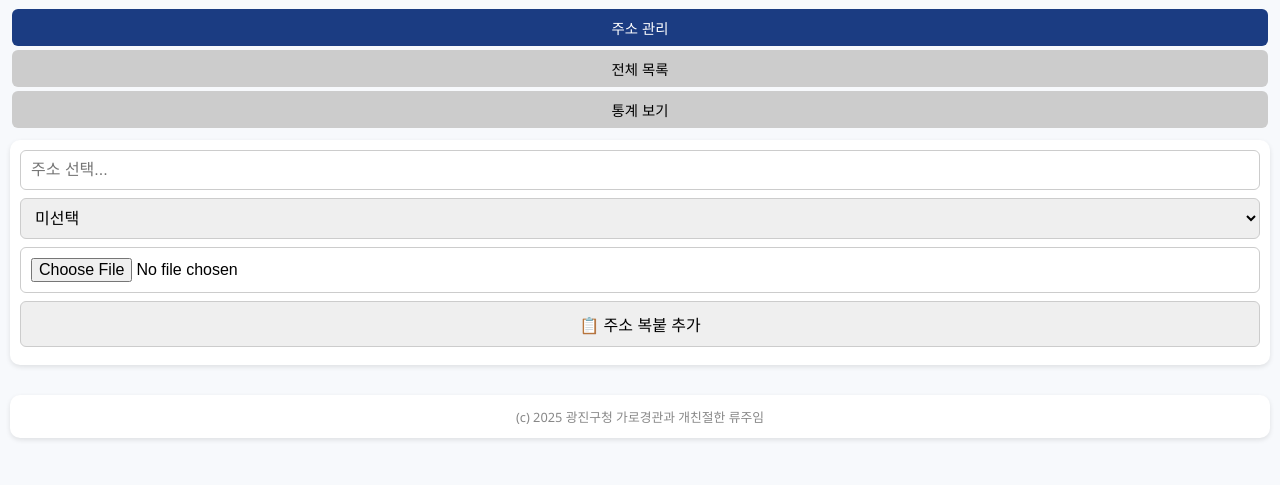
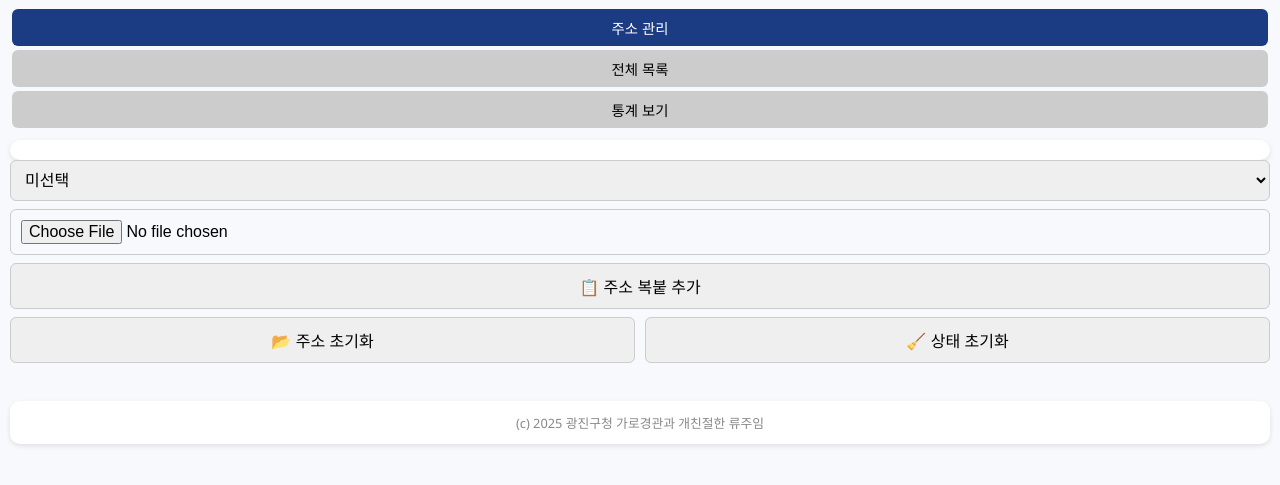
Before and after one commit to chrisryugj/GwangjinAI, a plain HTML site: page index.html in a window 1280 px wide. Shown: the part 103-588 px from the top of the page. Drawn offline with nearby package versions, Linux system fonts and the light colour scheme.

Commit message:
Update index.html

```diff
--- a/index.html
+++ b/index.html
@@ -121,8 +121,7 @@
   </div>
 
   <div id="tab-manage" class="tab-content active">
-    <input id="addrInput" type="text" onfocus="this.value=''; showDropdown();" placeholder="주소 선택..." oninput="showDropdown()" onclick="showDropdown()">
-    <div id="customDropdown" style="display:none; border:1px solid #ccc; max-height:200px; overflow-y:auto; border-radius:6px;"></div>
+</div>
     <select id="statusSelect" onchange="saveStatus()">
       <option value="">미선택</option>
       <option value="부착완료">부착완료</option>
@@ -132,6 +131,10 @@
     </select>
     <input id="fileUpload" type="file" accept=".txt,.csv" onchange="loadAddressFile(event)">
     <button onclick="promptPaste()">📋 주소 복붙 추가</button>
+    <div style="display: flex; gap: 10px;">
+      <button onclick="resetAddressList()">📂 주소 초기화</button>
+      <button onclick="resetStatusMap()">🧹 상태 초기화</button>
+    </div>
   </div>
 
   <div id="tab-table" class="tab-content">
@@ -306,6 +309,19 @@
       document.getElementById("chartTextOutput").innerText =
         Object.entries(count).map(([k,v]) => `${k}: ${v}건`).join(' / ');
     }
+  function resetAddressList() {
+      주소목록 = [];
+      currentAddress = null;
+      document.getElementById("addrInput").value = "";
+      document.getElementById("customDropdown").innerHTML = "";
+      alert("주소 목록이 초기화되었습니다.");
+    }
+
+    function resetStatusMap() {
+      statusMap = {};
+      localStorage.removeItem("statusMap");
+      alert("상태 정보가 초기화되었습니다.");
+    }
   </script>
 </body>
 </html>
```
